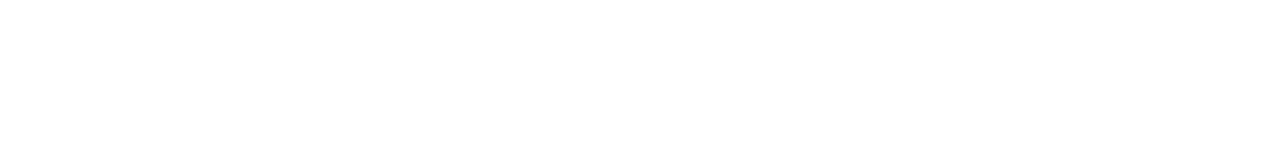
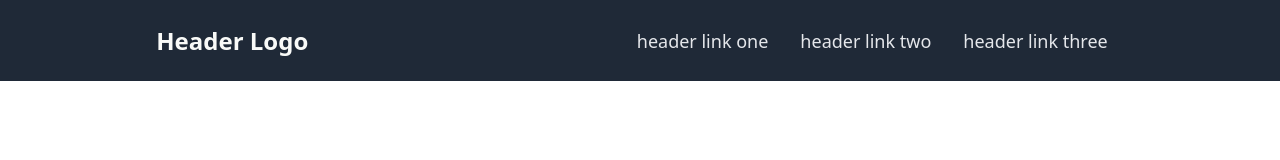
Before and after one commit to anthonynguyent/landing-page, a plain HTML site: page index.html in a window 1280 px wide. Drawn offline with Linux system fonts and the light colour scheme.

Commit message:
Created logo text, links, and CSS for them in header

```diff
--- a/css/styles.css
+++ b/css/styles.css
@@ -25,19 +25,45 @@ Quote text
 36px light italic #1F2937 */
 
 body {
+    font-family: system-ui, -apple-system, BlinkMacSystemFont, 'Segoe UI', Roboto, Oxygen, Ubuntu, Cantarell, 'Open Sans', 'Helvetica Neue', sans-serif;
 
+    display: flex;
+    flex-direction: column;
+    min-height: 100vh;
+    margin: 0;
+}
+
+a {
+    text-decoration: none;
+    font-size: 18px;
+    color: #E5E7EB;
 }
 
 ul {
-
+    list-style-type: none;
+    padding: 0;
+    margin: 0;
 }
 
-a {
-
+li {
+    margin: 0 1rem;
 }
 
 .header {
+    background-color: #1F2937;
+    display: flex;
+    justify-content: space-around;
+    align-items: center;
+}
 
+.logo {
+    font-size: 24px;
+    font-weight: bold;
+    color: #F9FAF8
+}
+
+.header-links ul {
+    display: flex;
 }
 
 .hero {
--- a/index.html
+++ b/index.html
@@ -10,6 +10,18 @@
 <body>
 
     <div class="header">
+
+        <div class="logo">
+            <p>Header Logo</p>
+        </div>
+
+        <div class="header-links">
+            <ul>
+                <li><a href="#">header link one</a></li>
+                <li><a href="#">header link two</a></li>
+                <li><a href="#">header link three</a></li>
+            </ul>
+        </div>
 
     </div>
 
```
